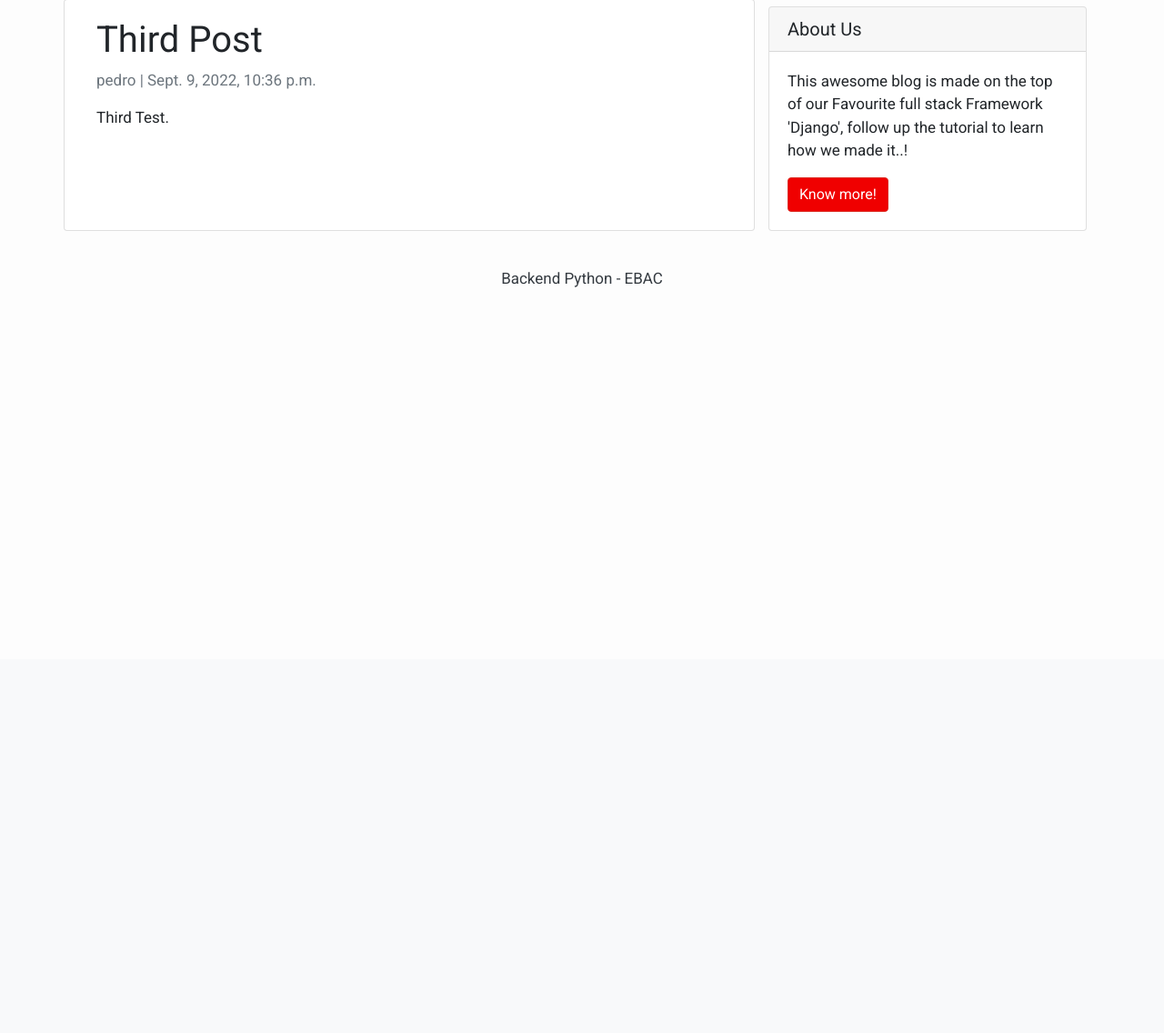
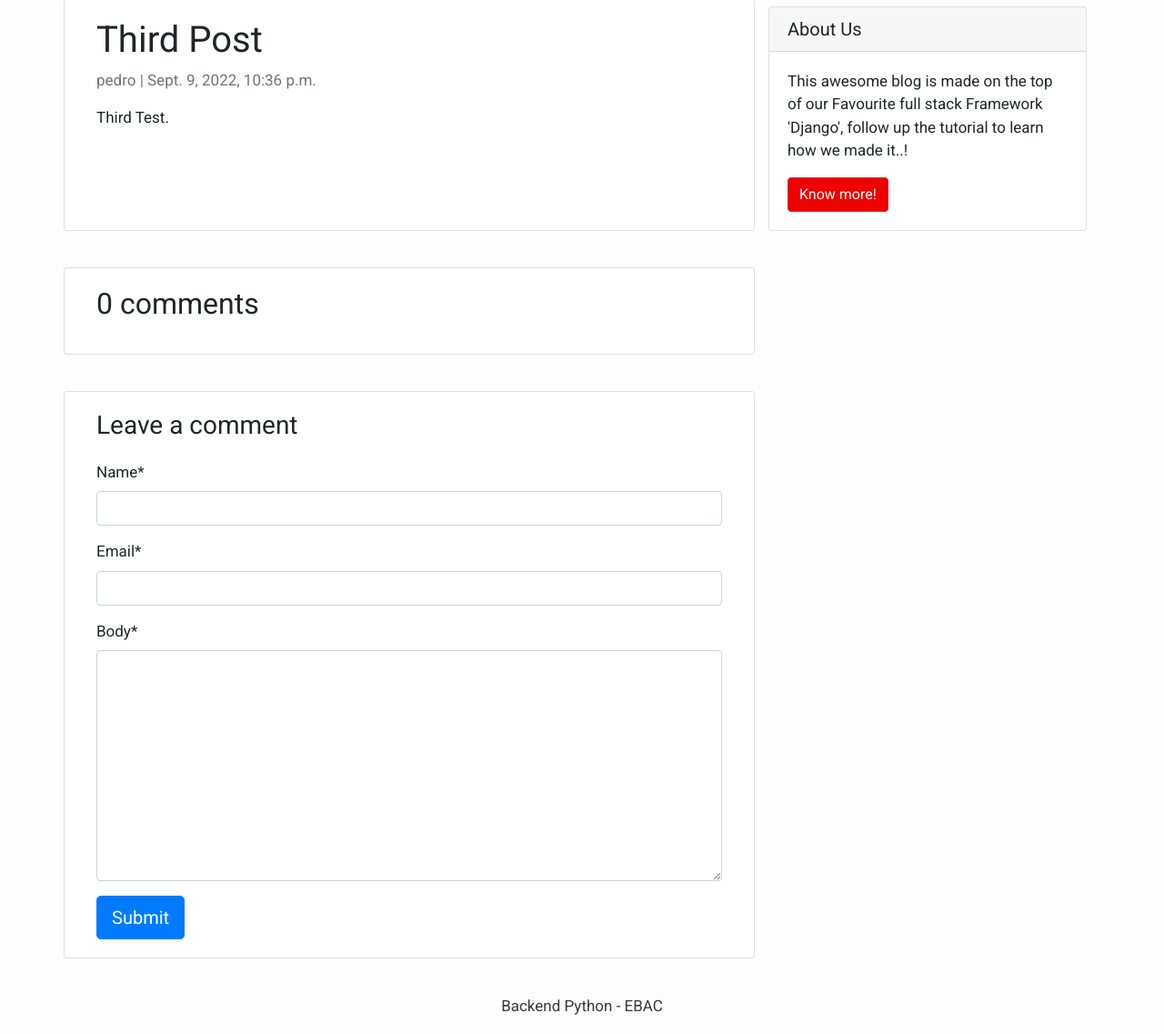
Before and after one commit to pdr3392/exercicio_ebac, a Django app: a page that uses mysite/templates/post_detail.html in a window 1280 px wide. Shown: the part 75-1211 px from the top of the page at 91% size. Before the commit the page ends 391 px from the top, so only its background shows below. Run offline with Django 4.2, Linux system fonts and the light colour scheme; data comes from the database, SQL or seed files in the repository; both versions use the stored data as it was after the commit; some libraries are stand-ins or nearby versions.

Commit message:
comment section added

```diff
--- /dev/null
+++ b/mysite/blog/forms.py
@@ -0,0 +1,8 @@
+from blog.models import Comment
+from django import forms
+
+
+class CommentForm(forms.ModelForm):
+    class Meta:
+        model = Comment
+        fields = ('name', 'email', 'body')
--- a/mysite/blog/models/__init__.py
+++ b/mysite/blog/models/__init__.py
@@ -1 +1,2 @@
 from .post import Post
+from .comment import Comment
--- /dev/null
+++ b/mysite/blog/models/comment.py
@@ -0,0 +1,19 @@
+from django.db import models
+
+from blog.models import Post
+
+
+class Comment(models.Model):
+    post = models.ForeignKey(
+        Post, on_delete=models.CASCADE, related_name="comments")
+    name = models.CharField(max_length=80)
+    email = models.EmailField()
+    body = models.TextField()
+    created_on = models.DateTimeField(auto_now_add=True)
+    active = models.BooleanField(default=False)
+
+    class Meta:
+        ordering = ['created_on']
+
+    def __str__(self):
+        return "Comment {} by {}".format(self.body, self.name)
--- a/mysite/blog/urls.py
+++ b/mysite/blog/urls.py
@@ -4,5 +4,6 @@ from blog import views
 
 urlpatterns = [
     path('', views.PostView.as_view(), name="home"),
-    path('<slug:slug>/', views.PostDetail.as_view(), name="post_detail"),
+    #path('<slug:slug>/', views.PostDetail.as_view(), name="post_detail"),
+    path('<slug:slug>/', views.post_detail, name="post_detail")
 ]
--- a/mysite/blog/views/__init__.py
+++ b/mysite/blog/views/__init__.py
@@ -1,2 +1,2 @@
 from .post_view import PostView
-from .post_view import PostDetail
+from .post_view import post_detail
--- a/mysite/blog/views/post_view.py
+++ b/mysite/blog/views/post_view.py
@@ -1,5 +1,7 @@
 from django.views import generic
+from blog.forms import CommentForm
 from blog.models import Post
+from django.shortcuts import get_object_or_404, render
 
 
 class PostView(generic.ListView):
@@ -7,6 +9,38 @@ class PostView(generic.ListView):
     template_name = 'index.html'
 
 
-class PostDetail(generic.DetailView):
+""" class PostDetail(generic.DetailView):
     model = Post
     template_name = 'post_detail.html'
+
+
+ """
+
+
+def post_detail(request, slug):
+    template_name = 'post_detail.html'
+    post = get_object_or_404(Post, slug=slug)
+    comments = post.comments.filter(active=True).order_by('-created_on')
+    new_comment = None
+
+    if request.method == "POST":
+        comment_form = CommentForm(data=request.POST)
+        if comment_form.is_valid():
+            new_comment = comment_form.save(commit=False)
+
+            new_comment.post = post
+            new_comment.save()
+
+    else:
+        comment_form = CommentForm()
+
+    return render(
+        request,
+        template_name,
+        {
+            'post': post,
+            'comments': comments,
+            'new_comment': new_comment,
+            'comment_form': comment_form,
+        }
+    )
--- a/mysite/mysite/settings.py
+++ b/mysite/mysite/settings.py
@@ -39,6 +39,7 @@ INSTALLED_APPS = [
     'django.contrib.sessions',
     'django.contrib.messages',
     'django.contrib.staticfiles',
+    'crispy_forms',
     'blog',
 ]
 
@@ -124,3 +125,5 @@ STATIC_URL = 'static/'
 # https://docs.djangoproject.com/en/4.0/ref/settings/#default-auto-field
 
 DEFAULT_AUTO_FIELD = 'django.db.models.BigAutoField'
+
+CRISPY_TEMPLATE_PACK = "bootstrap4"
--- a/mysite/templates/post_detail.html
+++ b/mysite/templates/post_detail.html
@@ -1,4 +1,4 @@
-{% extends 'base.html' %} {% block content %}
+{% extends 'base.html' %} {% block content %} {% load crispy_forms_tags %}
 
 <div class="container">
   <div class="row">
@@ -10,6 +10,43 @@
       </div>
     </div>
     {% block sidebar %} {% include 'sidebar.html' %} {% endblock sidebar %}
+
+    <div class="col-md-8 card mb-4 mt-3">
+      <div class="card-body">
+        <!-- comments -->
+        {% with comments.count as total_comments %}
+        <h2>{{ total_comments }} comments</h2>
+
+        <p>{% endwith %} {% for comment in comments %}</p>
+
+        <div class="comments" style="padding: 10px">
+          <p class="font-weight-bold">
+            {{ comment.name }}
+            <span class="text-muted font-weight-normal">
+              {{ comment.created_on }}
+            </span>
+          </p>
+          {{ comment.body | linebreaks }}
+        </div>
+
+        {% endfor %}
+      </div>
+    </div>
+    <div class="col-md-8 card mb-4 mt-3">
+      <div class="card-body">
+        {% if new_comment %}
+        <div class="alert alert-success" role="alert">
+          Your comment is awaiting moderation
+        </div>
+        {% else %}
+        <h3>Leave a comment</h3>
+        <form method="post" style="margin-top: 1.3em">
+          {{ comment_form | crispy }} {% csrf_token %}
+          <button type="submit" class="btn btn-primary btn-lg">Submit</button>
+        </form>
+        {% endif %}
+      </div>
+    </div>
   </div>
 </div>
 
```
Also changed, not shown: mysite/blog/admin.py (+12 -1 lines), mysite/requirements.txt (+2 -17 lines), mysite/blog/migrations/0002_comment.py (added), mysite/db.sqlite3.
